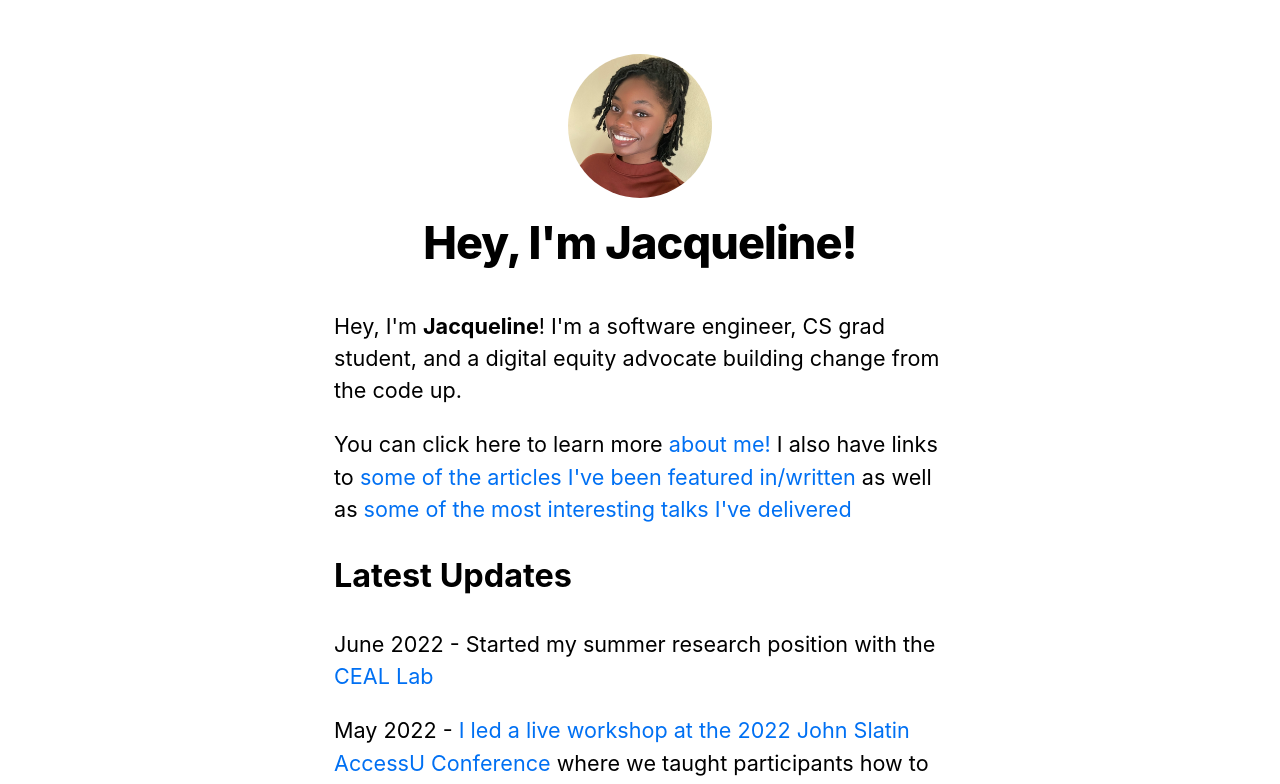
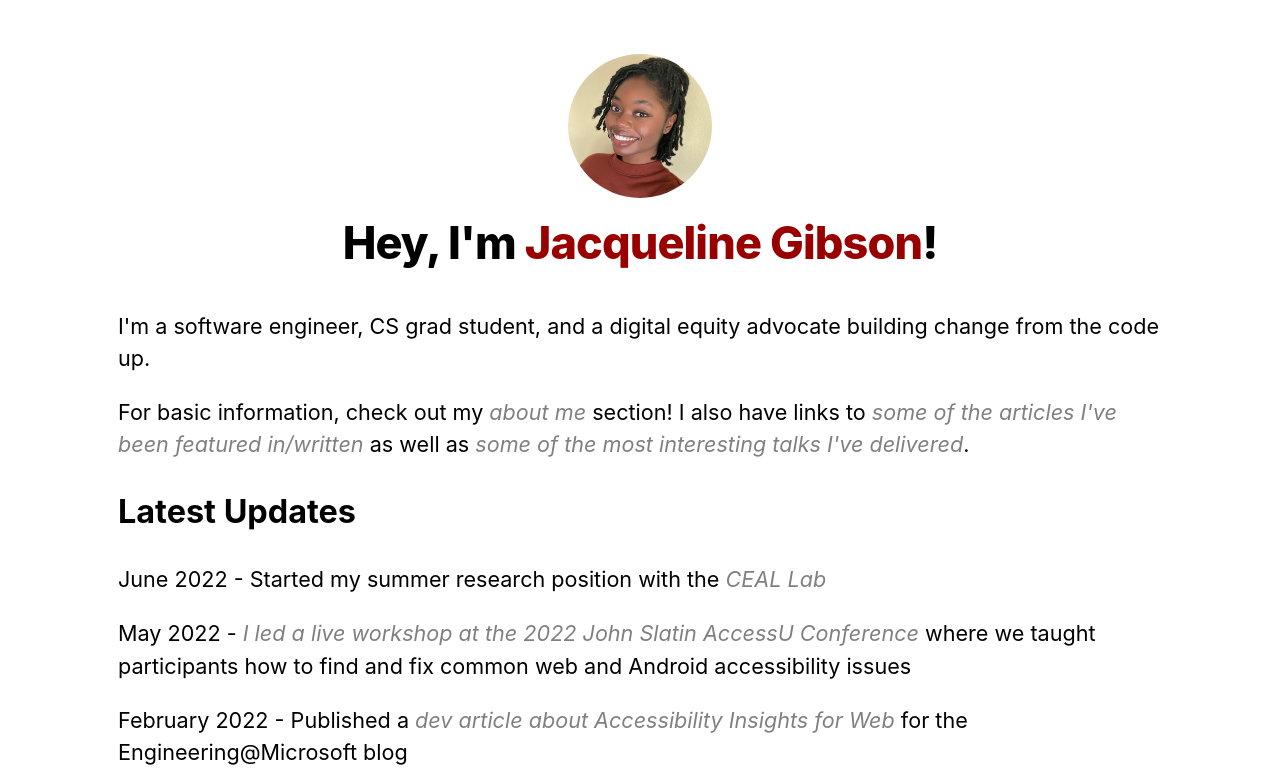
Before and after one commit to JGibson2019/JGibson2019.github.io, a Next.js app in the folder nextjs-blog/: page / in a window 1280 px wide. Shown: the top 784 px of the page. Built offline with nearby package versions, Linux system fonts and the light colour scheme.

Commit message:
updated the styling for the page

```diff
--- a/nextjs-blog/components/layout.js
+++ b/nextjs-blog/components/layout.js
@@ -4,7 +4,7 @@ import styles from './layout.module.css';
 import utilStyles from '../styles/utils.module.css';
 import Link from 'next/link';
 
-const name = 'Jacqueline';
+const name = 'Jacqueline Gibson';
 export const siteTitle = 'Jacqueline Gibson';
 
 export default function Layout({ children, home }) {
@@ -36,7 +36,7 @@ export default function Layout({ children, home }) {
               width={144}
               alt={name}
             />
-            <h1 className={utilStyles.heading2Xl}>Hey, I'm {name}!</h1>
+            <h1 className={utilStyles.heading2Xl}>Hey, I'm <span className={utilStyles.emphasizeText}>{name}</span>!</h1>
           </>
         ) : (
           <>
--- a/nextjs-blog/components/layout.module.css
+++ b/nextjs-blog/components/layout.module.css
@@ -1,5 +1,5 @@
 .container {
-    max-width: 36rem;
+    max-width: 60rem;
     padding: 0 1rem;
     margin: 3rem auto 6rem;
   }
--- a/nextjs-blog/pages/index.js
+++ b/nextjs-blog/pages/index.js
@@ -10,20 +10,20 @@ export default function Home() {
         <title>{siteTitle}</title>
       </Head>
       <section className={utilStyles.headingMd}>
-        <p>Hey, I'm <strong>Jacqueline</strong>! I'm a software engineer, CS grad student, and a digital equity advocate building change from the code up.</p>
+        <p>I'm a software engineer, CS grad student, and a digital equity advocate building change from the code up.</p>
 
         <p className="description">
-          You can click here to learn more{' '}
+          For basic information, check out my{' '}
             <Link href="/about">
-              <a>about me!</a>
-            </Link>{' '}
+              <a>about me</a>
+            </Link> section!
               I also have links to{' '}
               <Link href="/articles">
                 <a>some of the articles I've been featured in/written</a>
               </Link> {' '}as well as{' '}
               <Link href="/talks">
                 <a>some of the most interesting talks I've delivered</a>
-              </Link>
+              </Link>.
         </p>
 
         <h2>Latest Updates</h2>
--- a/nextjs-blog/styles/global.css
+++ b/nextjs-blog/styles/global.css
@@ -13,7 +13,8 @@ body {
 }
 
 a {
-  color: #0070f3;
+  color: #808080;
+  font-style: italic;
   text-decoration: none;
 }
 
--- a/nextjs-blog/styles/utils.module.css
+++ b/nextjs-blog/styles/utils.module.css
@@ -25,6 +25,10 @@
     line-height: 1.5;
   }
 
+  .emphasizeText {
+      color: #990000;
+  }
+
   .borderCircle {
     border-radius: 9999px;
   }
@@ -48,5 +52,5 @@
   }
 
   .lightText {
-    color: #666;
+    color: #625D5D;
   }
```
